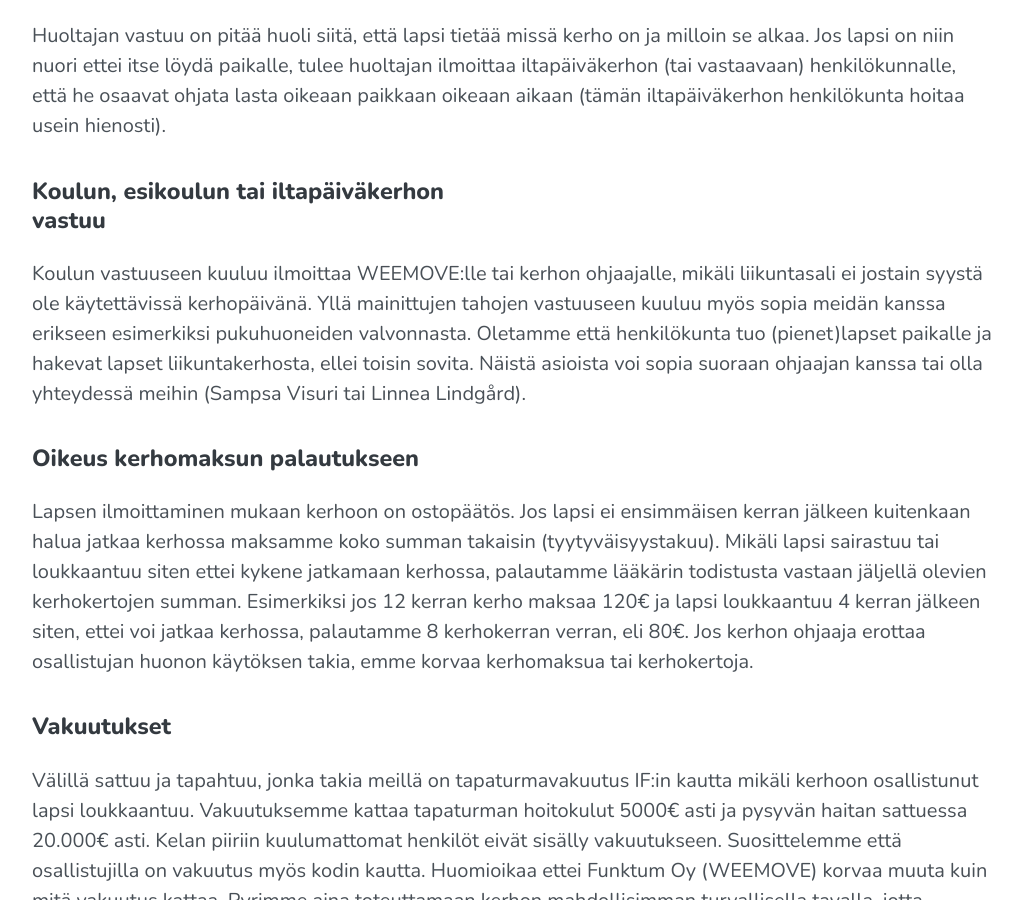
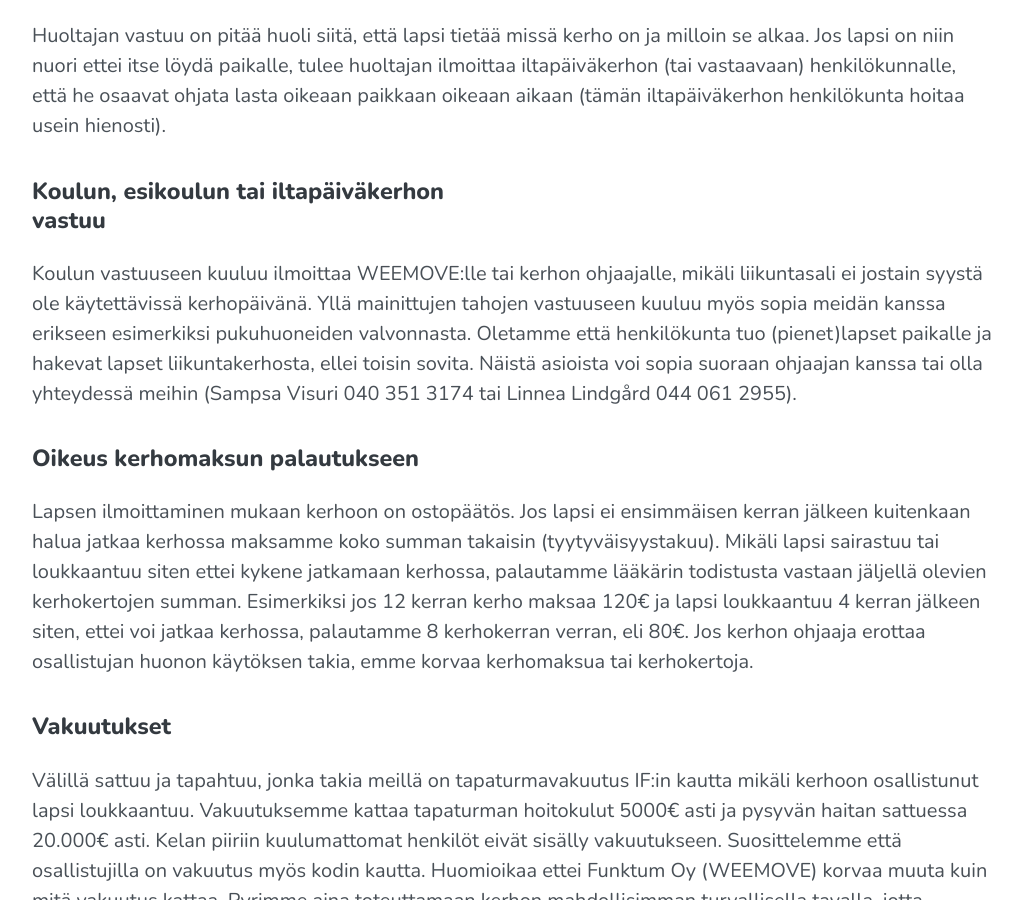
Before and after one commit to Funktum/weemove, a Jekyll site: the page built from _pages/policy.md, in a window 1280 px wide and 900 px high, scrolled down 1433 px. Shown: the whole window, without its empty margins (128-1150 px from the left). Built offline with Jekyll 4.4.1, drawn with Linux system fonts in a browser that asks for light colours; a script that is not in the unit is left out.

Commit message:
Update policy.md

```diff
--- a/_pages/policy.md
+++ b/_pages/policy.md
@@ -36,7 +36,7 @@ Koulun vastuuseen kuuluu ilmoittaa WEEMOVE:lle tai kerhon ohjaajalle, mikäli li
 käytettävissä kerhopäivänä. Yllä mainittujen tahojen vastuuseen kuuluu myös sopia meidän kanssa erikseen esimerkiksi
 pukuhuoneiden valvonnasta. Oletamme että henkilökunta tuo (pienet)lapset paikalle ja hakevat lapset liikuntakerhosta,
 ellei toisin sovita. Näistä asioista voi sopia suoraan ohjaajan kanssa tai olla yhteydessä meihin
-(Sampsa Visuri tai Linnea Lindgård).
+(Sampsa Visuri 040 351 3174 tai Linnea Lindgård 044 061 2955).
 
 ### Oikeus kerhomaksun palautukseen
 
```
